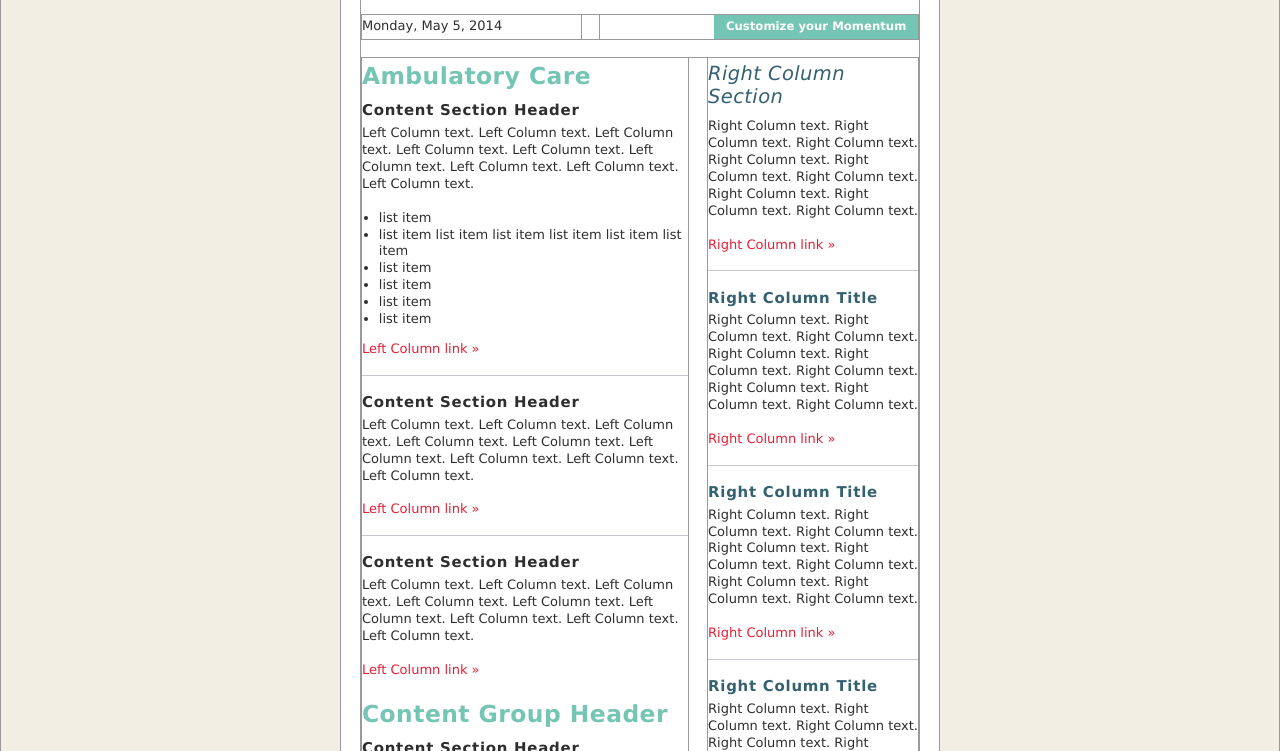
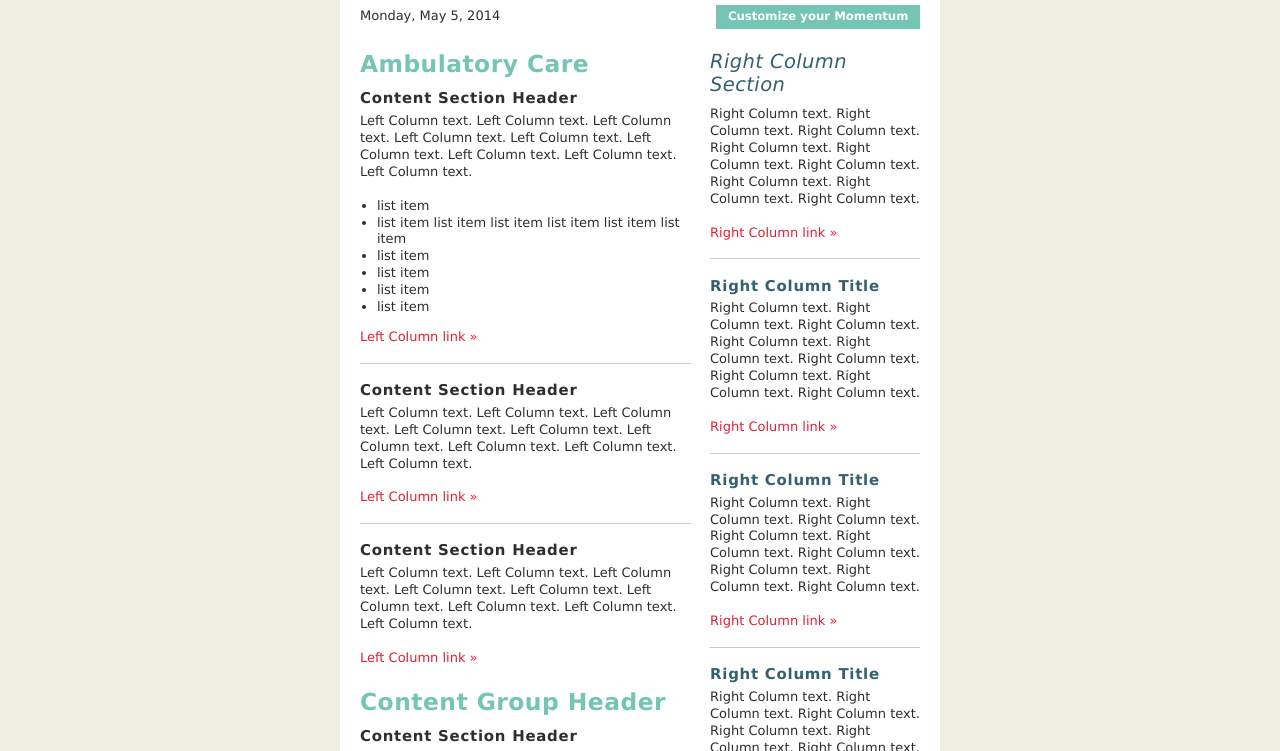
Before and after one commit to jtreadway/CAHEmails, a website: page template2/app/template.html in a window 1280 px wide. Shown: the part 226-977 px from the top of the page. Drawn offline with Linux system fonts and the light colour scheme.

Commit message:
Clean up CSS. Add template page
Clean up CSS. Add template page

```diff
--- a/template2/app/scss/style.scss
+++ b/template2/app/scss/style.scss
@@ -76,7 +76,7 @@ table {
     padding: 0;
     &,
     td {
-    	border: 1px #999 solid;
+    	xborder: 1px #999 solid;
 		color:$color-text;
         border-collapse: collapse;
 		font-family:Verdana;
```
Also changed, not shown: template2/app/css/style.css, template2/app/template.html (renamed from template2/app/index.html), 1 other file.
